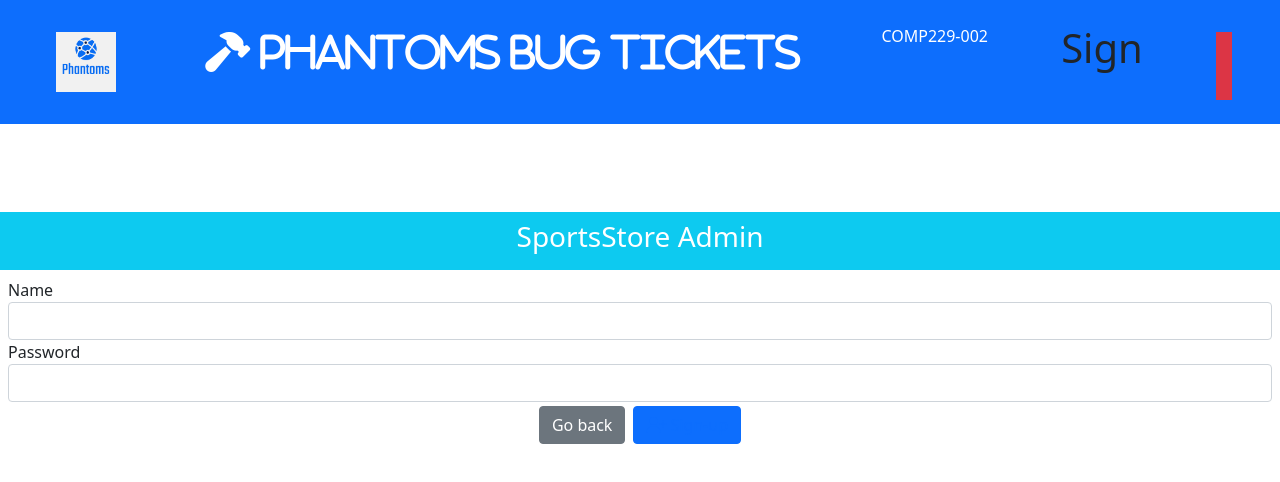
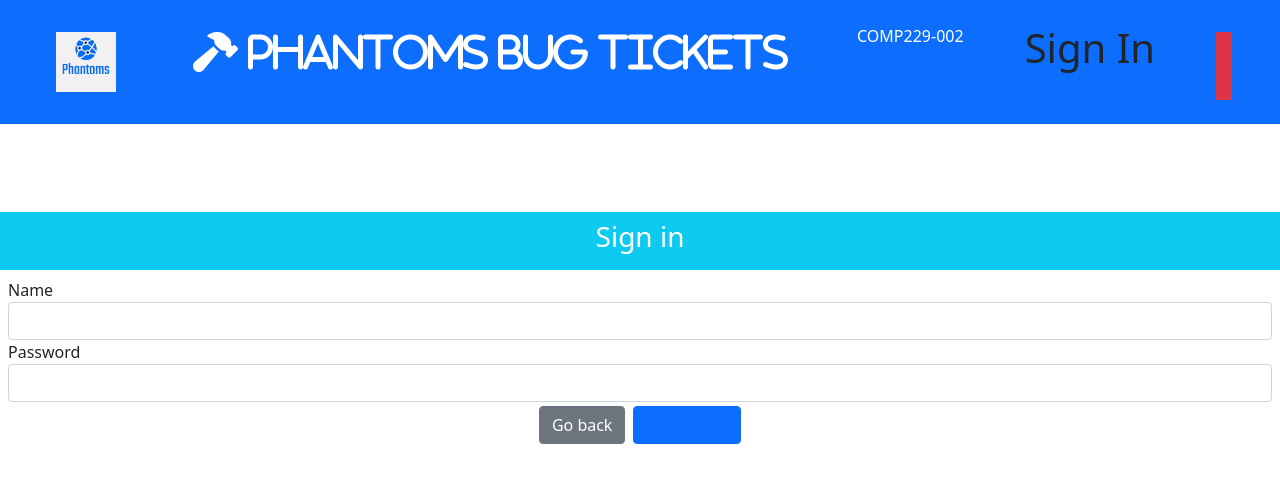
Before and after one commit to AtakanAytar/AngularPhantoms, an Angular app: page /users/signin in a window 1280 px wide. Shown: the top 482 px of the page. Built offline with nearby package versions, Linux system fonts and the light colour scheme.

Commit message:
Testing connection to backend issue

```diff
--- a/src/app/auth/signin.component.html
+++ b/src/app/auth/signin.component.html
@@ -26,7 +26,7 @@ Date: March 25th, 2022 -->
 <br><br><br>
 <!-- Form Section -->
 <div class="bg-info p-2 text-center text-white">
-  <h3>SportsStore Admin</h3>
+  <h3>Sign in</h3>
 </div>
 <!-- <div class="bg-danger mt-2 p-2 text-center text-white" *ngIf="errorMessage != null">
   {{errorMessage}}
--- a/src/app/auth/signin.component.ts
+++ b/src/app/auth/signin.component.ts
@@ -8,7 +8,7 @@ import { AuthService } from "../model/auth.service";
 })
 
 export class SignInComponent {
-    public title: string = "Sign";
+    public title: string = "Sign In";
     public username: string = "";
     public password: string = "" ;
     public message: string | undefined = '';
--- a/src/app/auth/signup.component.ts
+++ b/src/app/auth/signup.component.ts
@@ -18,9 +18,11 @@ export class SignUpComponent {
         private auth: AuthService) { }
 
     signup(form: NgForm) {
+      console.log(form);
         if (form.valid) {
             // Checks if the passwords match.
-            if(this.user.password == this.confirmPassword){
+            // if(this.user.password == this.confirmPassword){
+              if(this.user.password){
                 this.auth.signupUser(this.user)
                     .subscribe(response => {
                         console.log(response);
```
